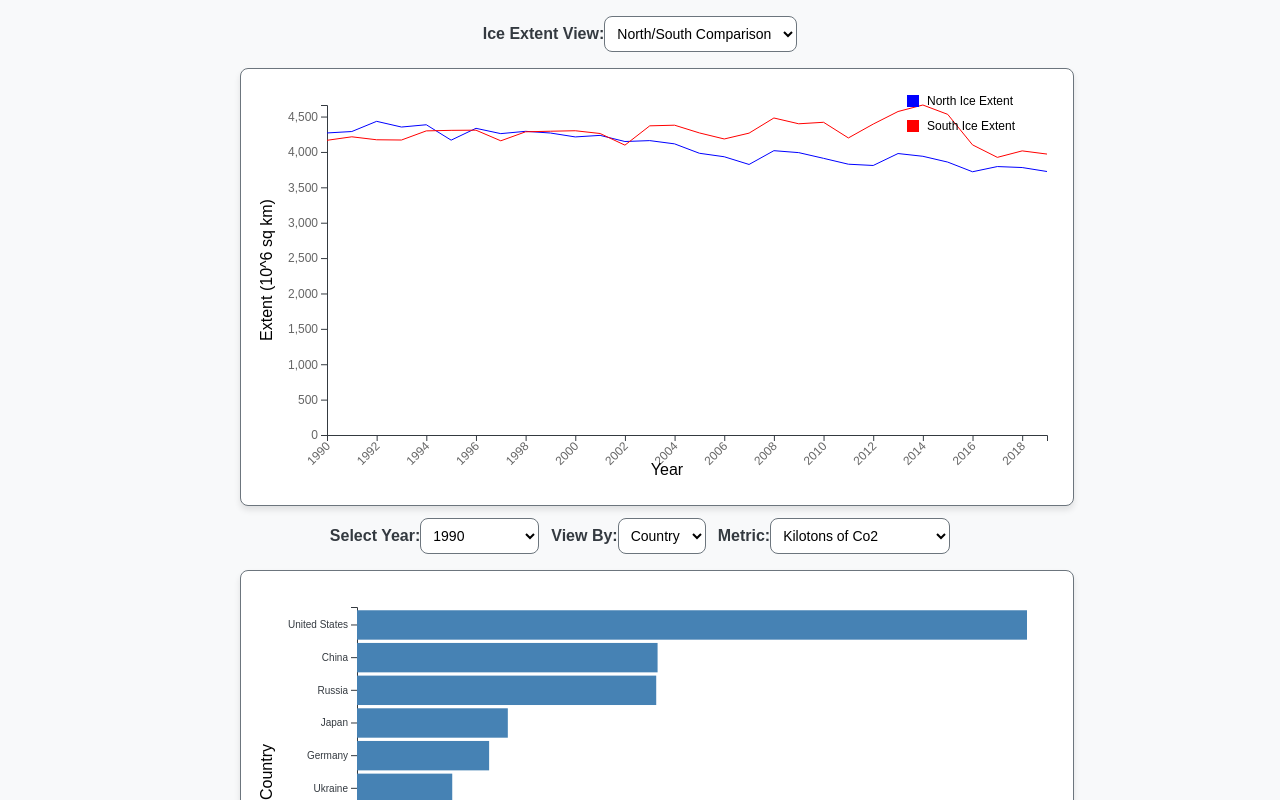
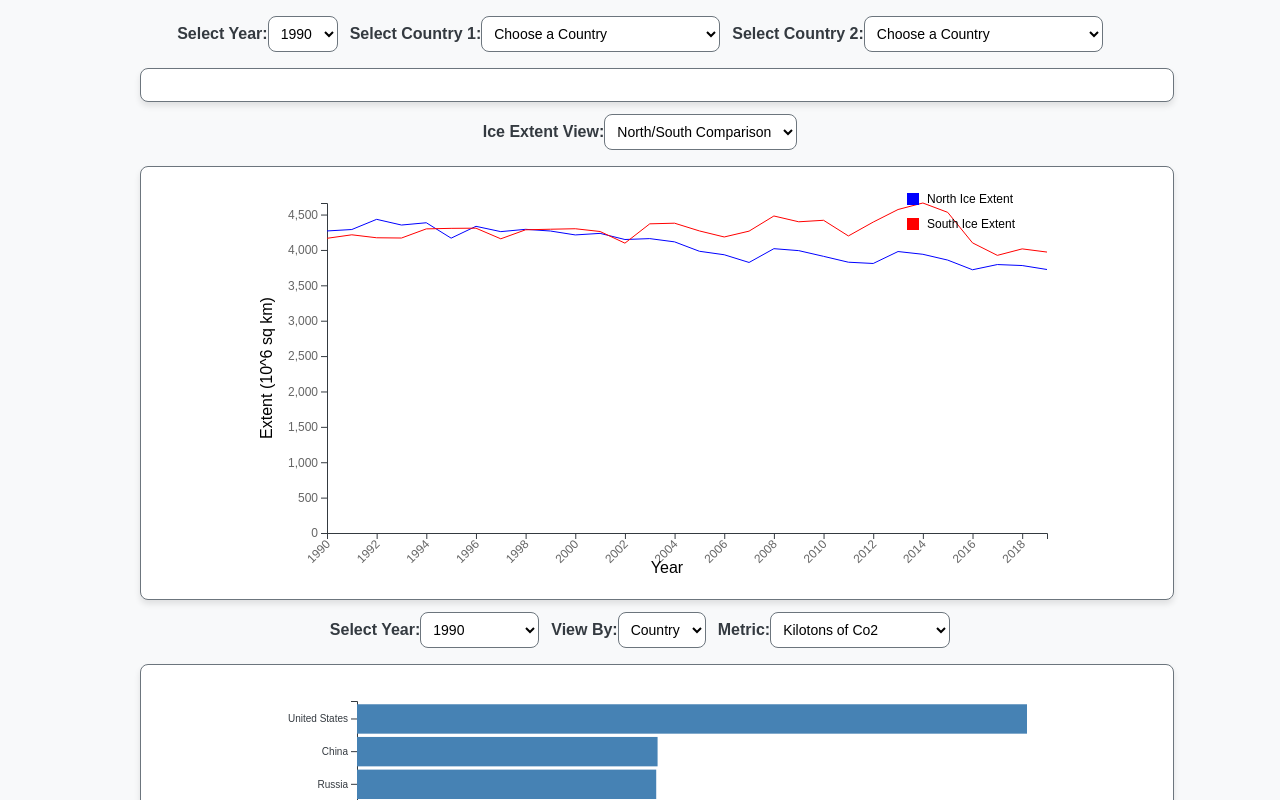
Before and after one commit to alassaf-abdulrahman/carbon-emissions-and-ice-extent, a React (Create React App) app: page / in a window 1280 px wide. Shown: the top 800 px of the page. Built offline with nearby package versions, Linux system fonts and the light colour scheme.

Commit message:
added the comparision bar chart

```diff
--- a/src/App.css
+++ b/src/App.css
@@ -20,21 +20,24 @@ body {
 }
 
 .App {
-  max-width: 800px;
+  max-width: 1000px;
   margin: 0 auto;
   padding: var(--padding);
 }
 
 #ice-extent-chart,
 #carbon-bar-chart,
-#deviation-chart {
+#deviation-chart,
+#comparison-chart {
   background: #fff;
   border: 1px solid var(--secondary-color);
   border-radius: var(--border-radius);
   padding: var(--padding);
   margin-bottom: var(--margin);
   box-shadow: 0 4px 6px rgba(0, 0, 0, 0.1);
-  width: 800px;
+  width: 1000px;
+  display: flex;
+  justify-content: center;
 }
 
 .chart-controls {
--- a/src/App.js
+++ b/src/App.js
@@ -10,11 +10,14 @@ function App() {
   const [overallIceExtentData, setOverallIceExtentData] = useState(null);
   const [eraData, setEraData] = useState(null);
 
-  const [selectedYear, setSelectedYear] = useState(1990);
+  const [selectedYear1, setSelectedYear1] = useState(1990);
   const [viewBy, setViewBy] = useState("Country"); // "Country" or "Region"
   const [metric, setMetric] = useState("Kilotons of Co2"); // "Kilotons of Co2" or "Metric Tons Per Capita"
   const [iceExtentView, setIceExtentView] = useState("comparison"); // "comparison" or "overall"
   const [selectedEra, setSelectedEra] = useState(null);
+  const [selectedCountry1, setSelectedCountry1] = useState("");
+  const [selectedCountry2, setSelectedCountry2] = useState("");
+  const [selectedYear2, setSelectedYear2] = useState(1990);
 
   useEffect(() => {
     d3.csv("/datasets/set1/country_dimension.csv").then((data) => {
@@ -227,12 +230,12 @@ function App() {
   }, [northIceExtentData, southIceExtentData, overallIceExtentData, iceExtentView]);
 
   useEffect(() => {
-    if (selectedYear && countryCarbonData && regionCarbonData) {
+    if (selectedYear1 && countryCarbonData && regionCarbonData) {
       const drawBarChart = () => {
         const data =
           viewBy === "Country"
-            ? countryCarbonData.filter((d) => +d.Year === +selectedYear)
-            : regionCarbonData.filter((d) => +d.Year === +selectedYear);
+            ? countryCarbonData.filter((d) => +d.Year === +selectedYear1)
+            : regionCarbonData.filter((d) => +d.Year === +selectedYear1);
 
         const sortedData = data
           .sort((a, b) => +b[metric] - +a[metric])
@@ -296,7 +299,7 @@ function App() {
       };
       drawBarChart();
     }
-  }, [selectedYear, viewBy, metric, countryCarbonData, regionCarbonData]);
+  }, [selectedYear1, viewBy, metric, countryCarbonData, regionCarbonData]);
 
   useEffect(() => {
     if (!regionCarbonData) return;
@@ -449,8 +452,82 @@ function App() {
       .text("Region");
   }, [eraData, selectedEra]);
 
+  useEffect(() => {
+    if (!countryCarbonData || !selectedCountry1 || !selectedCountry2) return;
+
+    const data = countryCarbonData.filter(
+      (d) => d.Year === selectedYear2 && (d.Country === selectedCountry1 || d.Country === selectedCountry2)
+    );
+
+    d3.select("#comparison-chart").select("svg").remove();
+
+    const svgWidth = 600;
+    const svgHeight = 400;
+    const margin = { top: 20, right: 30, bottom: 50, left: 100 };
+    const width = svgWidth - margin.left - margin.right;
+    const height = svgHeight - margin.top - margin.bottom;
+
+    const svg = d3.select("#comparison-chart")
+      .append("svg")
+      .attr("width", svgWidth)
+      .attr("height", svgHeight);
+
+    const g = svg.append("g").attr("transform", `translate(${margin.left},${margin.top})`);
+
+    const x = d3.scaleLinear()
+      .domain([0, d3.max(data, (d) => d["Kilotons of Co2"])])
+      .range([0, width]);
+
+    const y = d3.scaleBand()
+      .domain(data.map((d) => d.Country))
+      .range([0, height])
+      .padding(0.1);
+
+    g.append("g").call(d3.axisLeft(y));
+    g.append("g").attr("transform", `translate(0,${height})`).call(d3.axisBottom(x));
+
+    g.selectAll("rect")
+      .data(data)
+      .enter()
+      .append("rect")
+      .attr("y", (d) => y(d.Country))
+      .attr("width", (d) => x(d["Kilotons of Co2"]))
+      .attr("height", y.bandwidth())
+      .attr("fill", "steelblue");
+  }, [selectedYear2, selectedCountry1, selectedCountry2, countryCarbonData]);
+
   return (
     <div className="App">
+      <div className="chart-controls">
+        <label>
+          Select Year:
+          <select value={selectedYear2} onChange={(e) => setSelectedYear2(+e.target.value)}>
+            {countryCarbonData && [...new Set(countryCarbonData.map((d) => d.Year))].map((year) => (
+              <option key={year} value={year}>{year}</option>
+            ))}
+          </select>
+        </label>
+        <label>
+          Select Country 1:
+          <select value={selectedCountry1} onChange={(e) => setSelectedCountry1(e.target.value)}>
+            <option value="">Choose a Country</option>
+            {countryCarbonData && [...new Set(countryCarbonData.map((d) => d.Country))].map((country) => (
+              <option key={country} value={country}>{country}</option>
+            ))}
+          </select>
+        </label>
+        <label>
+          Select Country 2:
+          <select value={selectedCountry2} onChange={(e) => setSelectedCountry2(e.target.value)}>
+            <option value="">Choose a Country</option>
+            {countryCarbonData && [...new Set(countryCarbonData.map((d) => d.Country))].map((country) => (
+              <option key={country} value={country}>{country}</option>
+            ))}
+          </select>
+        </label>
+      </div>
+      <div id="comparison-chart"></div>
+
       <div className="chart-controls">
         <label>
           Ice Extent View:
@@ -471,7 +548,7 @@ function App() {
         <label>
           Select Year:
           <select
-            onChange={(e) => setSelectedYear(e.target.value)}
+            onChange={(e) => setSelectedYear1(e.target.value)}
             defaultValue="1990"
           >
             <option value="" disabled>
@@ -519,9 +596,8 @@ function App() {
         </label>
       </div>
 
-      <div id="deviation-chart">
+      <div id="deviation-chart"></div>
 
-      </div>
     </div>
   );
 }
```
